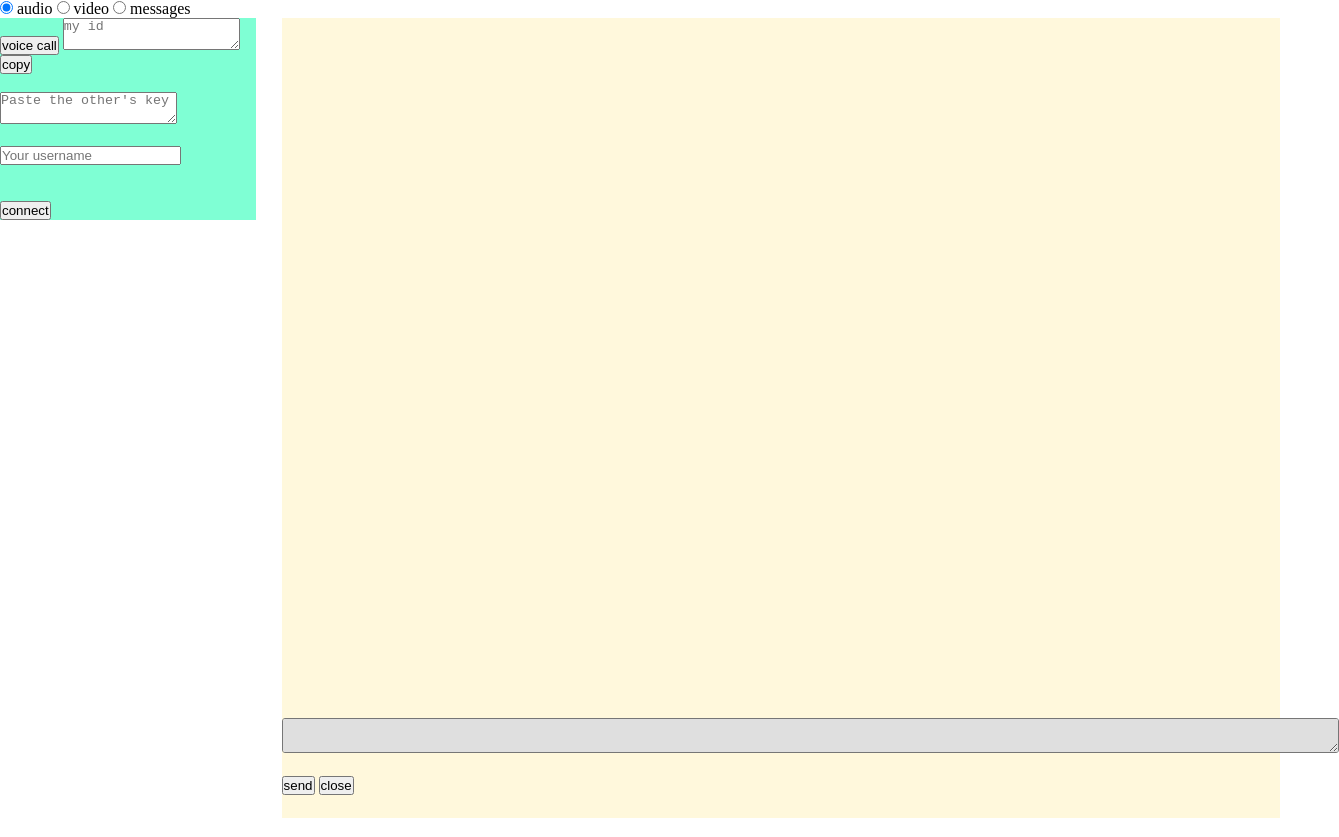
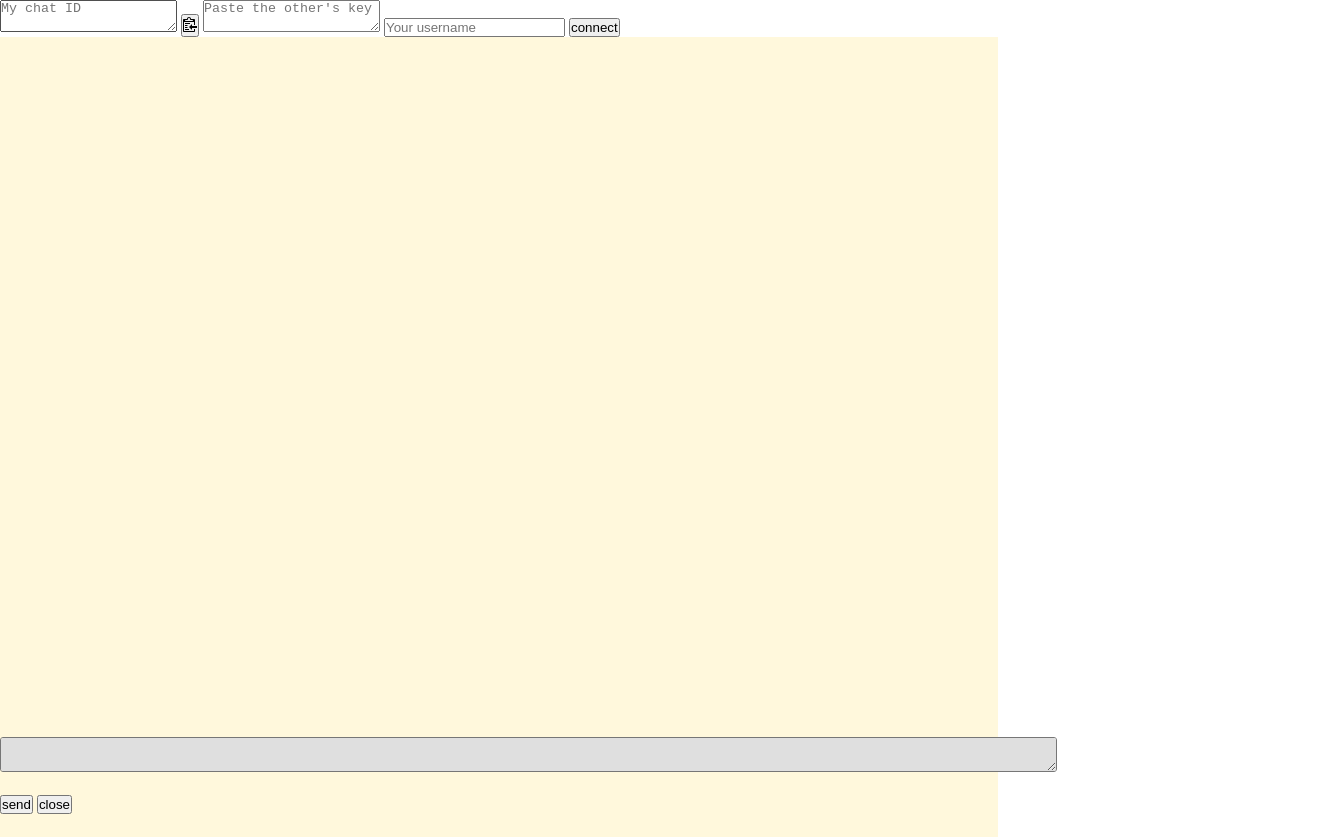
Before and after one commit to ccns1/ccns302, a website: page index.html in a window 1280 px wide. Shown: the whole page, 1339 px wide, since content can reach past the window. Drawn offline with nearby package versions, Linux system fonts and the light colour scheme.

Commit message:
reopend the project

```diff
--- a/index.html
+++ b/index.html
@@ -72,33 +72,26 @@
 </head>
 <body>
 
-    <div>
-            <input class="type" type="radio" name="chat" id="audio" checked>
-            <label for="audio" value="audio">audio</label>
-            <input class="type" type="radio" name="chat" id="video">
-            <label for="video" value="video">video</label>
-            <input class="type" type="radio" name="chat" id="messages">
-            <label for="messages" value="messages">messages</label>
-    </div>
-
-    <div class="connection">
+    <div class="first">
         <div class="confirm">
             <p class="confirm_message"></p>
         </div>
 
-        <button class="voice_call">voice call</button>
+        <textarea class="sender" id="my-id" placeholder="My chat ID" readonly></textarea>
+        <button class="copy" data-clipboard-target="#my-id" ><span><svg class="octicon octicon-clippy" viewBox="0 0 14 16" version="1.1" width="14" height="16" aria-hidden="true"><path fill-rule="evenodd" d="M2 13h4v1H2v-1zm5-6H2v1h5V7zm2 3V8l-3 3 3 3v-2h5v-2H9zM4.5 9H2v1h2.5V9zM2 12h2.5v-1H2v1zm9 1h1v2c-.02.28-.11.52-.3.7-.19.18-.42.28-.7.3H1c-.55 0-1-.45-1-1V4c0-.55.45-1 1-1h3c0-1.11.89-2 2-2 1.11 0 2 .89 2 2h3c.55 0 1 .45 1 1v5h-1V6H1v9h10v-2zM2 5h8c0-.55-.45-1-1-1H8c-.55 0-1-.45-1-1s-.45-1-1-1-1 .45-1 1-.45 1-1 1H3c-.55 0-1 .45-1 1z"></path></svg></span></button>
+        <textarea class="reciever" placeholder="Paste the other's key"></textarea>
+        <input type="text" class="username" placeholder="Your username">
+        <button class="connect">connect</button>
 
-        <textarea class="sender" id="my-id" placeholder="my id" readonly></textarea>
-        <br>
-        <button class="copy" data-clipboard-target="#my-id" >copy</button>
-        <br><br>
-        <textarea class="reciever" placeholder="Paste the other's key"></textarea>
-        <br><br>
-        <input type="text" class="username" placeholder="Your username">
-        <br><br><br>
-        <button class="connect">connect</button>
     </div>
-    <div class="messaging">
+
+
+    <div class="second">
+
+
+
+    </div>
+    <div class="third messaging">
         <div class="messages">
         </div>
         <br>
--- a/package.json
+++ b/package.json
@@ -5,7 +5,7 @@
   "main": "index.js",
   "dependencies": {
     "clipboard": "^2.0.4",
-    "simple-peer": "^9.1.0"
+    "simple-peer": "^9.3.0"
   },
   "devDependencies": {},
   "scripts": {
```
Also changed, not shown: index.js (+0 -17 lines), 2 other files.
